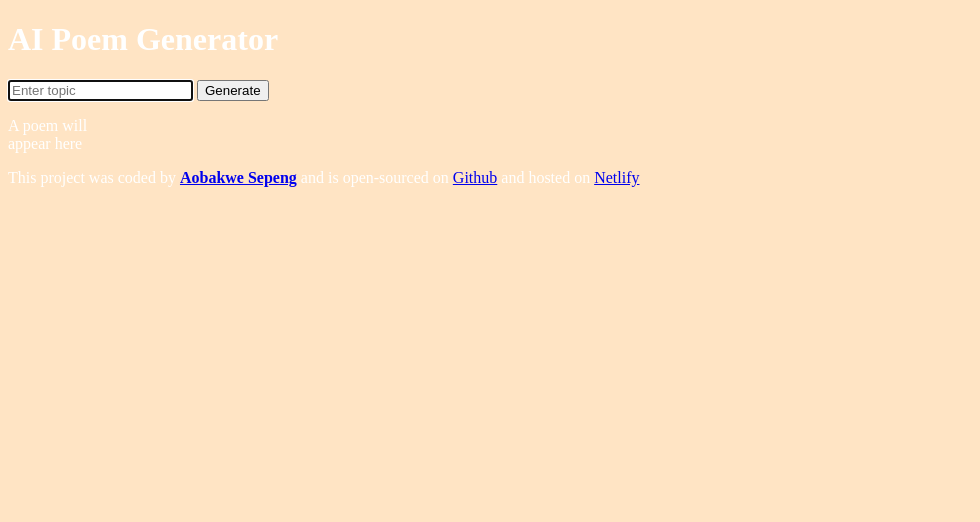
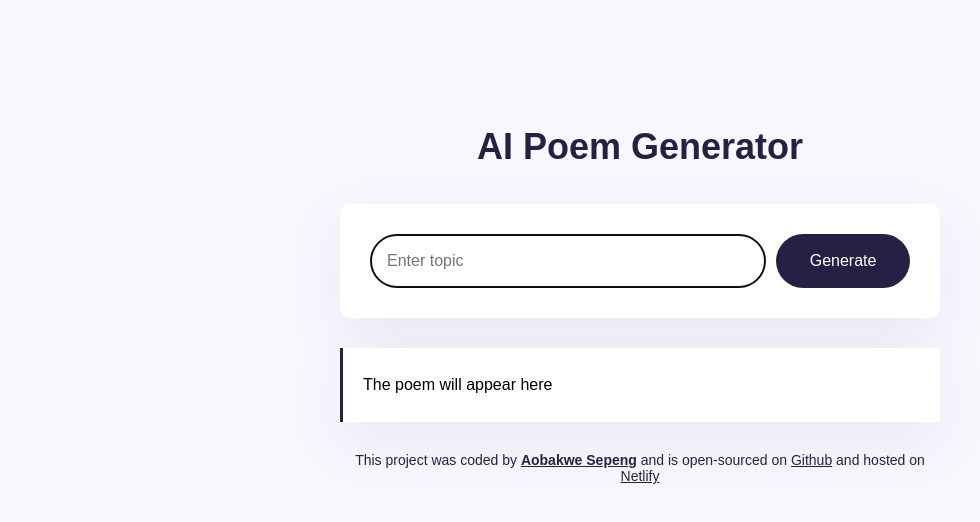
Before and after one commit to aobakwesep/poem-generator, a plain HTML site: page index.html in a window 1280 px wide. Shown: the whole page, without its empty margins (0-980 px from the left). Drawn offline with Linux system fonts and the light colour scheme.

Commit message:
Added styling to the project

```diff
--- a/index.html
+++ b/index.html
@@ -7,7 +7,7 @@
     <title>Document</title>
 </head>
 <body>
-
+ <div class="container">
     <header>
         <h1> AI Poem Generator </h1>
        </header>
@@ -18,23 +18,27 @@
               placeholder="Enter topic"
               autofocus
               required
-              autocomplete="off"/>
-              <input type="submit" value="Generate"/>
+              autocomplete="off"
+              class="prompt"/>
+              <input type="submit" value="Generate" class="button"/>
            </form>
-           <div id="poem">
+
+           <div class="poem">
                 <p>
-                 A poem will
-                 <br>
+                 The poem will
+
                  appear here
                 </p>
            </div>
+
        </main>
+
 
  <footer>This project was coded by <a href="https://github.com/aobakwesep"> <strong>Aobakwe Sepeng</strong></a>
 and is open-sourced on <a href="https://github.com/aobakwesep/poem-generator" target="_blank">Github</a>
 and hosted on <a href="https://bakwepoetrygen.netlify.app/" target="_blank">Netlify</a>
 </footer>
-
+</div>
  <script src="src/index.js"></script>
 </body>
 </html>
--- a/src/style.css
+++ b/src/style.css
@@ -1,4 +1,77 @@
 body{
-    background: bisque;
+    background-color: #f9f7fe;
+    font-family: 'Poppins', sans-serif;
+}
+
+.container{
+    margin: 120px auto;
+    max-width: 600px;
+}
+
+a{
+    color: #272044;
+}
+
+header{
+    margin-bottom: 30px;
+}
+
+h1{
+    font-weight: 800;
+    font-size: 36px;
+    line-height: 1.5;
+    color: #272044;
+    text-align: center;
+
+}
+
+
+
+form{
+    padding: 30px;
+    background-color: white;
+    border-radius: 10px;
+    display: flex;
+    margin-bottom: 30px;
+    box-shadow:0px 20px 60px rgba(65, 50, 100, 0.08) ;
+}
+
+.prompt{
+    padding: 16px;
+    border: 1px solid rgba(39, 33, 66, 0.5);
+    width: 80%;
+    font-size: 16px;
+    border-radius: 50px;
+    line-height: 20px;
+    color: #272044;
+}
+
+.button{
+    padding: 14px 25px;
+    border: none;
+    background-color: #272044;
     color: white;
+    font-size: 16px;
+    border-radius: 50px;
+    cursor: pointer;
+    margin-left: 10px;
+    width: 150px;
 }
+
+.poem{
+  font-size: 16px;
+  background-color: #fff;
+  padding: 20px;
+  line-height: 2px;
+  border-left: 3px solid #272044;
+  box-shadow: 0px 20px 60px rgba(65, 50, 100, 0.08);
+}
+
+
+
+footer{
+    text-align: center;
+    font-size: 14px;
+    color: #272044;
+    margin-top: 30px;
+}
```
